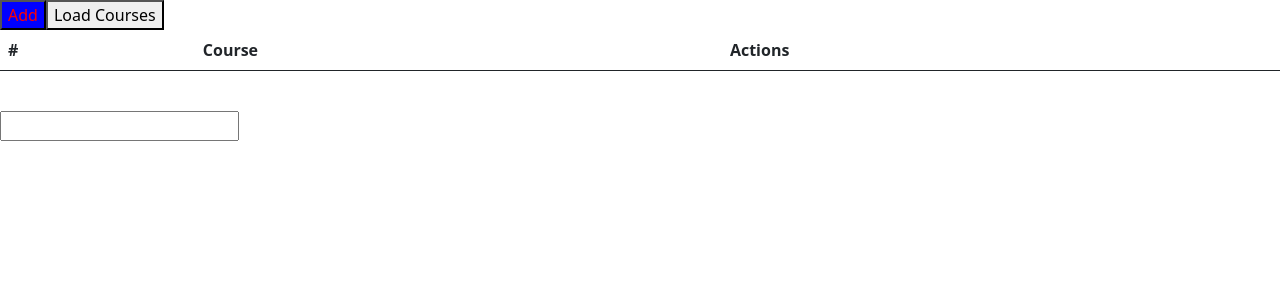
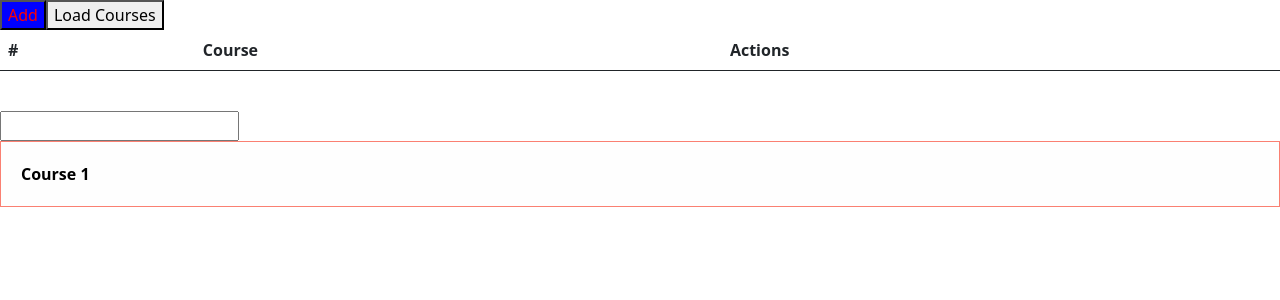
Before and after one commit to varunram64/HelloWorld, an Angular app: page / in a window 1280 px wide. Shown: the top 300 px of the page. Built offline with nearby package versions, Linux system fonts and the light colour scheme.

Commit message:
Assignment 5

```diff
--- a/src/app/app.component.html
+++ b/src/app/app.component.html
@@ -30,3 +30,7 @@
 <br />
 <!-- <input type="text" appInputFormat [format]="'uppercase'" /> -->
 <input type="text" [appInputFormat]="'uppercase'" />
+
+<zippy title="Course 1">
+    Course 1
+</zippy>
--- a/src/app/app.module.ts
+++ b/src/app/app.module.ts
@@ -14,6 +14,7 @@ import { TitlesComponent } from './titles/titles.component';
 import { PanelComponent } from './panel/panel.component';
 import { LikeComponent } from './like/like.component';
 import { InputFormatDirective } from './input-format.directive';
+import { ZippyComponent } from './zippy/zippy.component';
 
 @NgModule({
   declarations: [
@@ -26,7 +27,8 @@ import { InputFormatDirective } from './input-format.directive';
     TitlesComponent,
     PanelComponent,
     LikeComponent,
-    InputFormatDirective
+    InputFormatDirective,
+    ZippyComponent
   ],
   imports: [
     BrowserModule,
--- /dev/null
+++ b/src/app/zippy/zippy.component.css
@@ -0,0 +1,19 @@
+.zippy {
+    color: black;
+}
+
+    .zippy > .heading {
+        border: 1px solid salmon;
+        background-color: #fefefe;
+        font-weight: bold;
+        padding: 20px;
+        cursor: pointer;
+    }
+
+    .zippy > .body {
+        padding: 20px;
+    }
+
+    .zippy > .expanded {
+        background-color: yellow;
+    }
--- /dev/null
+++ b/src/app/zippy/zippy.component.html
@@ -0,0 +1,10 @@
+<div class="zippy">
+    <div class="heading"
+        [class.expanded]="isExpanded"
+        (click)="toggle()">
+        {{ title }}
+    </div>
+    <div *ngIf="isExpanded" class="body">
+        <ng-content></ng-content>
+    </div>
+</div>
--- /dev/null
+++ b/src/app/zippy/zippy.component.ts
@@ -0,0 +1,17 @@
+import { Component, Input } from '@angular/core';
+
+@Component({
+  selector: 'zippy',
+  templateUrl: './zippy.component.html',
+  styleUrls: ['./zippy.component.css']
+})
+export class ZippyComponent {
+  @Input("title") title: any;
+  @Input("description") description: any;
+
+  isExpanded: boolean = false;
+
+  toggle() {
+    this.isExpanded = !this.isExpanded;
+  }
+}
```
Also changed, not shown: 1 other file (tests, documents, lock files or other folders).
